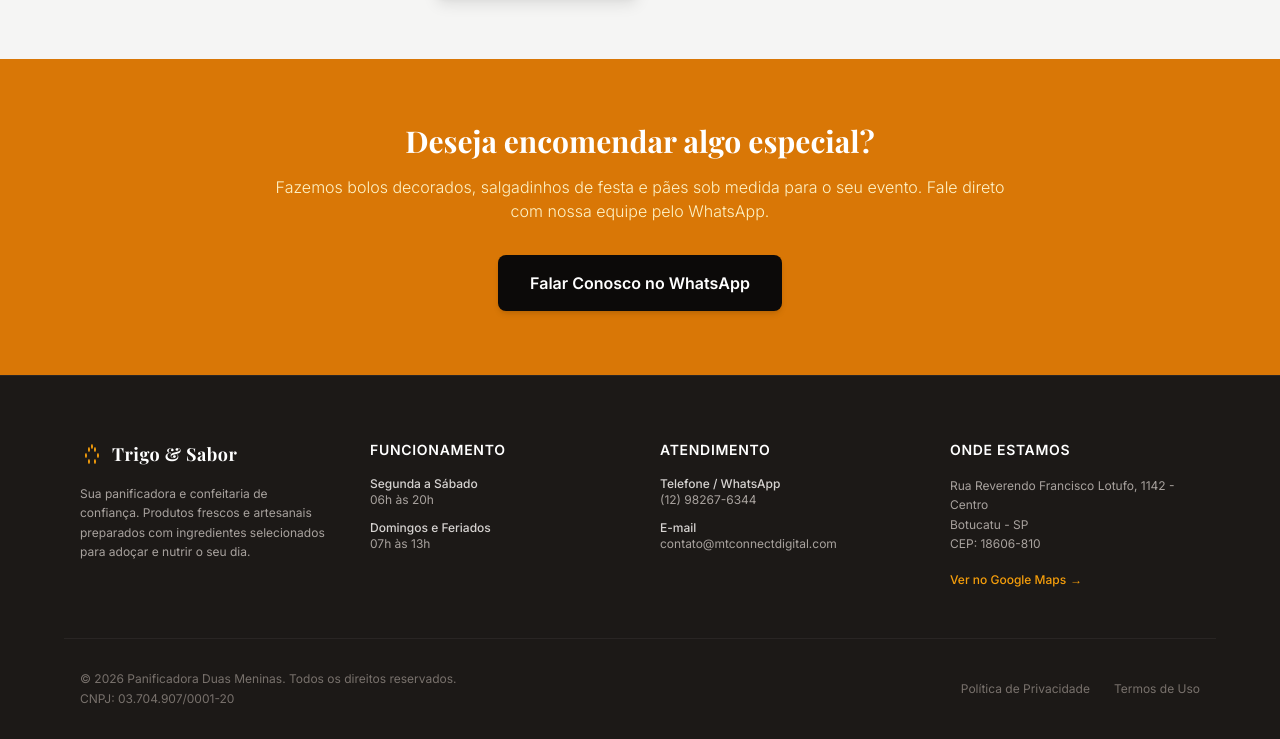
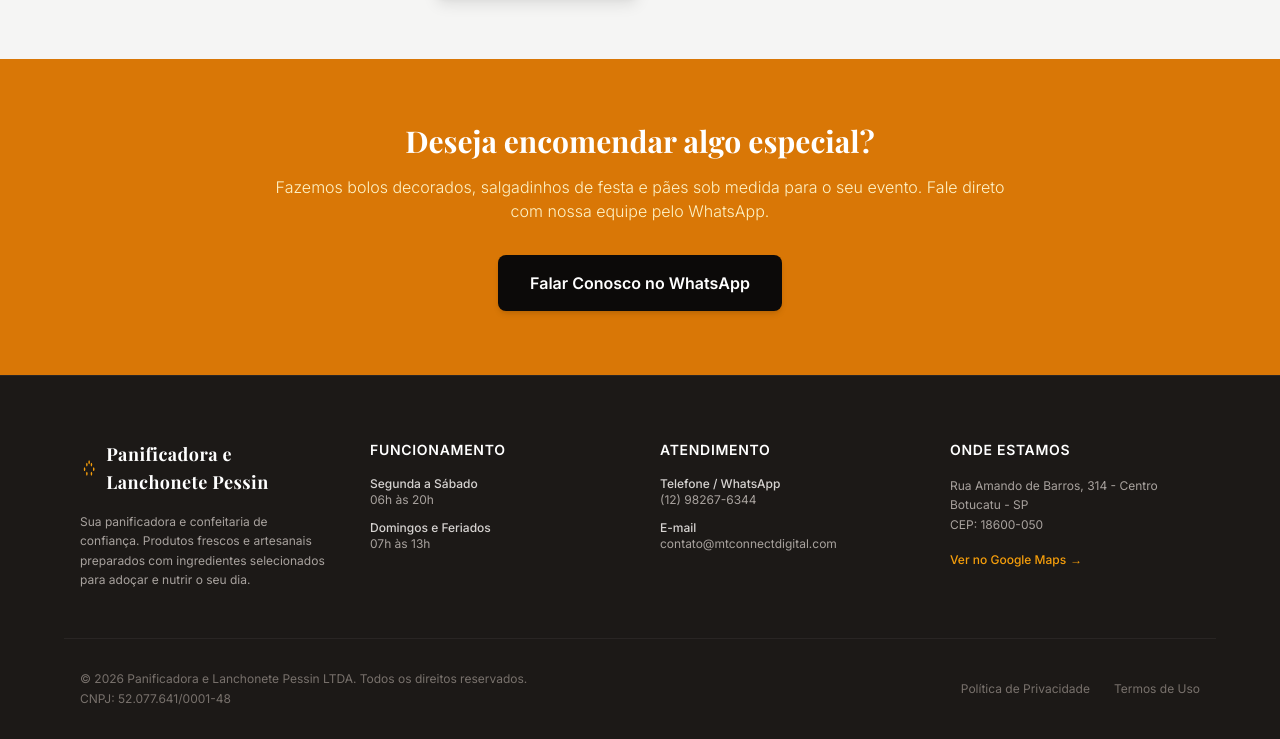
Before and after one commit to trafego07mt-boop/generic-landing-page, a plain HTML site: page index.html in a window 1280 px wide. Shown: the part 1746-2485 px from the top of the page. Drawn offline with nearby package versions, Linux system fonts and the light colour scheme; a web font is replaced by a local one.

Commit message:
update info to pessin

```diff
--- a/index.html
+++ b/index.html
@@ -3,7 +3,7 @@
     <head>
         <meta charset="UTF-8" />
         <meta name="viewport" content="width=device-width, initial-scale=1.0" />
-        <title>Panificadora & Confeitaria Artesanal</title>
+        <title>Panificadora e Lanchonete Pessin</title>
         <!-- Tailwind CSS para estilização rápida e moderna -->
         <script src="https://cdn.tailwindcss.com"></script>
         <!-- Google Fonts: Playfair Display para títulos e Inter para textos -->
@@ -51,7 +51,7 @@
                     </svg>
                     <span
                         class="font-serif text-xl font-bold tracking-wide text-stone-900"
-                        >Padaria 2 Meninas</span
+                        >Panificadora e Lanchonete Pessin</span
                     >
                 </div>
                 <nav
@@ -300,7 +300,7 @@
                             />
                         </svg>
                         <span class="font-serif text-lg font-bold tracking-wide"
-                            >Trigo & Sabor</span
+                            >Panificadora e Lanchonete Pessin</span
                         >
                     </div>
                     <p class="text-xs text-stone-400 leading-relaxed">
@@ -375,9 +375,9 @@
                         Onde Estamos
                     </h4>
                     <p class="text-xs text-stone-400 leading-relaxed mb-3">
-                        Rua Reverendo Francisco Lotufo, 1142 - Centro<br />
+                        Rua Amando de Barros, 314 - Centro<br />
                         Botucatu - SP<br />
-                        CEP: 18606-810
+                        CEP: 18600-050
                     </p>
                     <a
                         href="#"
@@ -395,10 +395,10 @@
             >
                 <div>
                     <p>
-                        © 2026 Panificadora Duas Meninas. Todos os direitos
-                        reservados.
+                        © 2026 Panificadora e Lanchonete Pessin LTDA. Todos os
+                        direitos reservados.
                     </p>
-                    <p class="mt-1">CNPJ: 03.704.907/0001-20</p>
+                    <p class="mt-1">CNPJ: 52.077.641/0001-48</p>
                 </div>
                 <div class="flex space-x-6">
                     <a href="#" class="hover:text-stone-300 transition"
```
